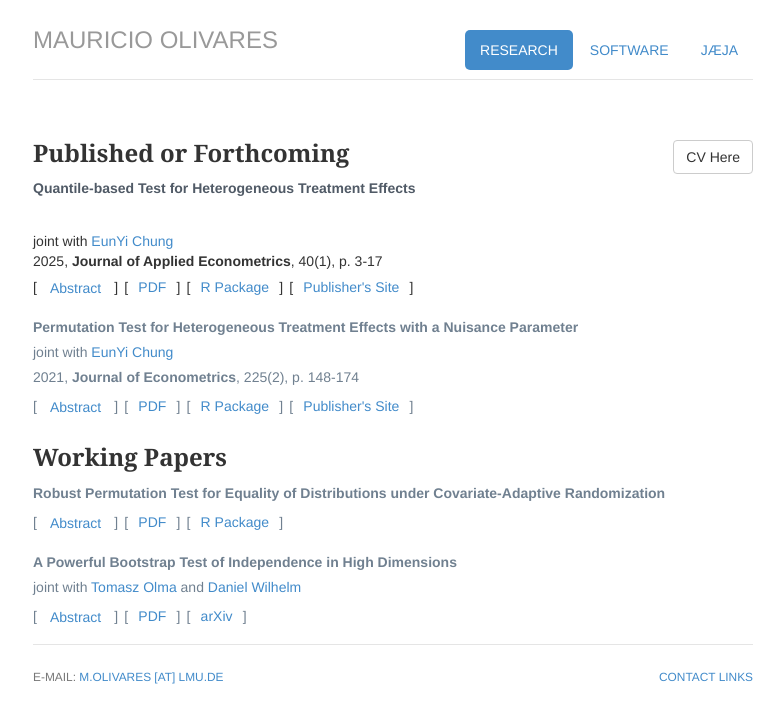
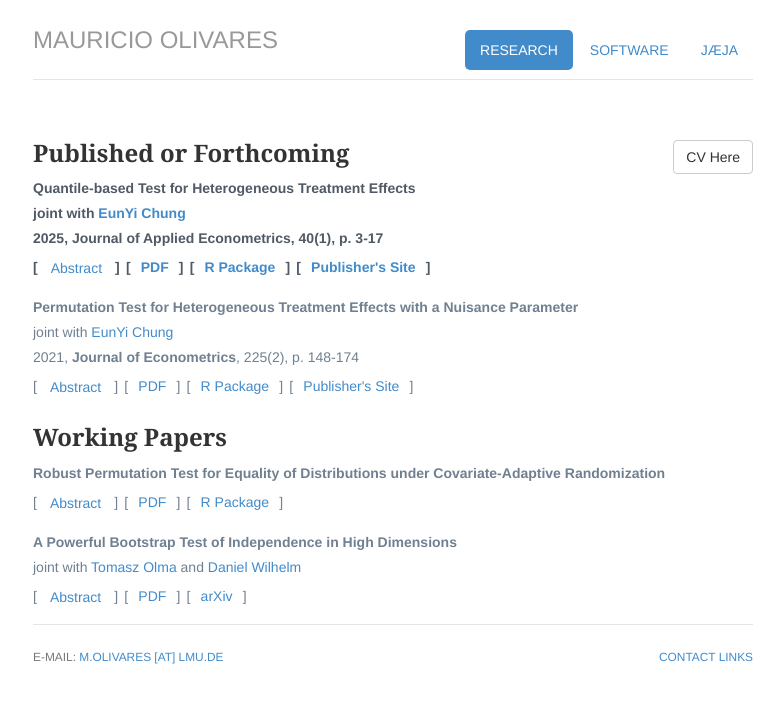
Before and after one commit to mauolivares/mauolivares.github.io, a Jekyll site: the page built from research/index.html, in a window 1280 px wide. Shown: the top 723 px of the page, without its empty margins (247-1031 px from the left). Built offline with Jekyll 4.4.1, drawn with Linux system fonts in a browser that asks for light colours.

Commit message:
fix paragraph

```diff
--- a/research/index.html
+++ b/research/index.html
@@ -15,7 +15,7 @@ description: Mauricio Olivares' research page.
 				<a href="/files/Vitae_Mar2025.pdf" class="btn btn-default pull-right" title="Download CV as PDF">CV Here</a>
 				<span itemprop="reserach"><h3>Published or Forthcoming</h3></span>
 
-				<p style="color:#505A66; font-weight:600;">Quantile-based Test for Heterogeneous Treatment Effects </p>
+				<p style="color:#505A66; font-weight:600;">Quantile-based Test for Heterogeneous Treatment Effects
 				<br>joint with <a href="https://sites.google.com/a/illinois.edu/eunyichung/">EunYi Chung</a>
 				<br>2025, <b>Journal of Applied Econometrics</b>, 40(1), p. 3-17
 				<br>[<a class="btn btn-link" data-toggle="collapse" href="#WP_JAE" role="button" aria-expanded="false" aria-controls="WP_JAE">
```
